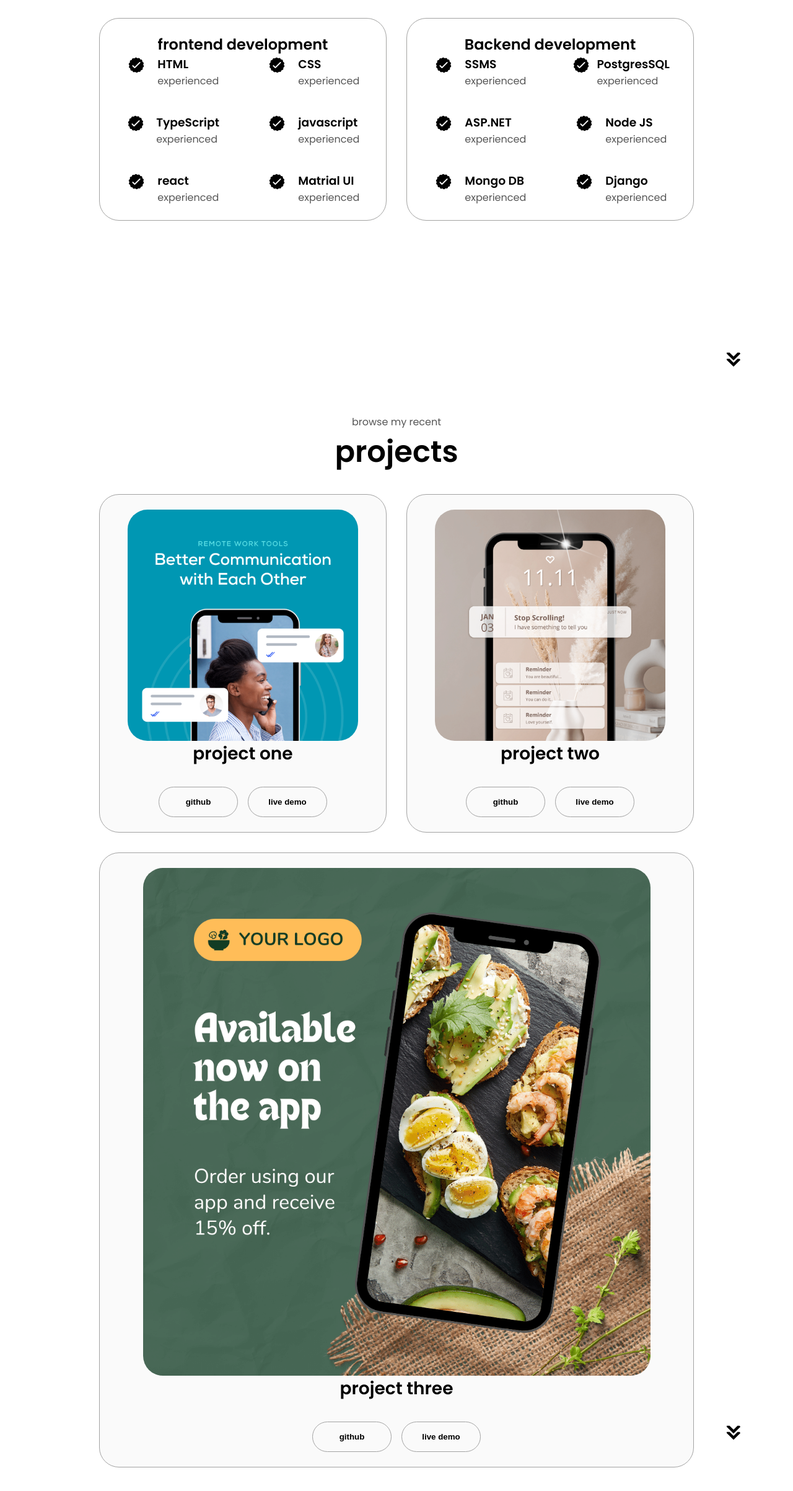
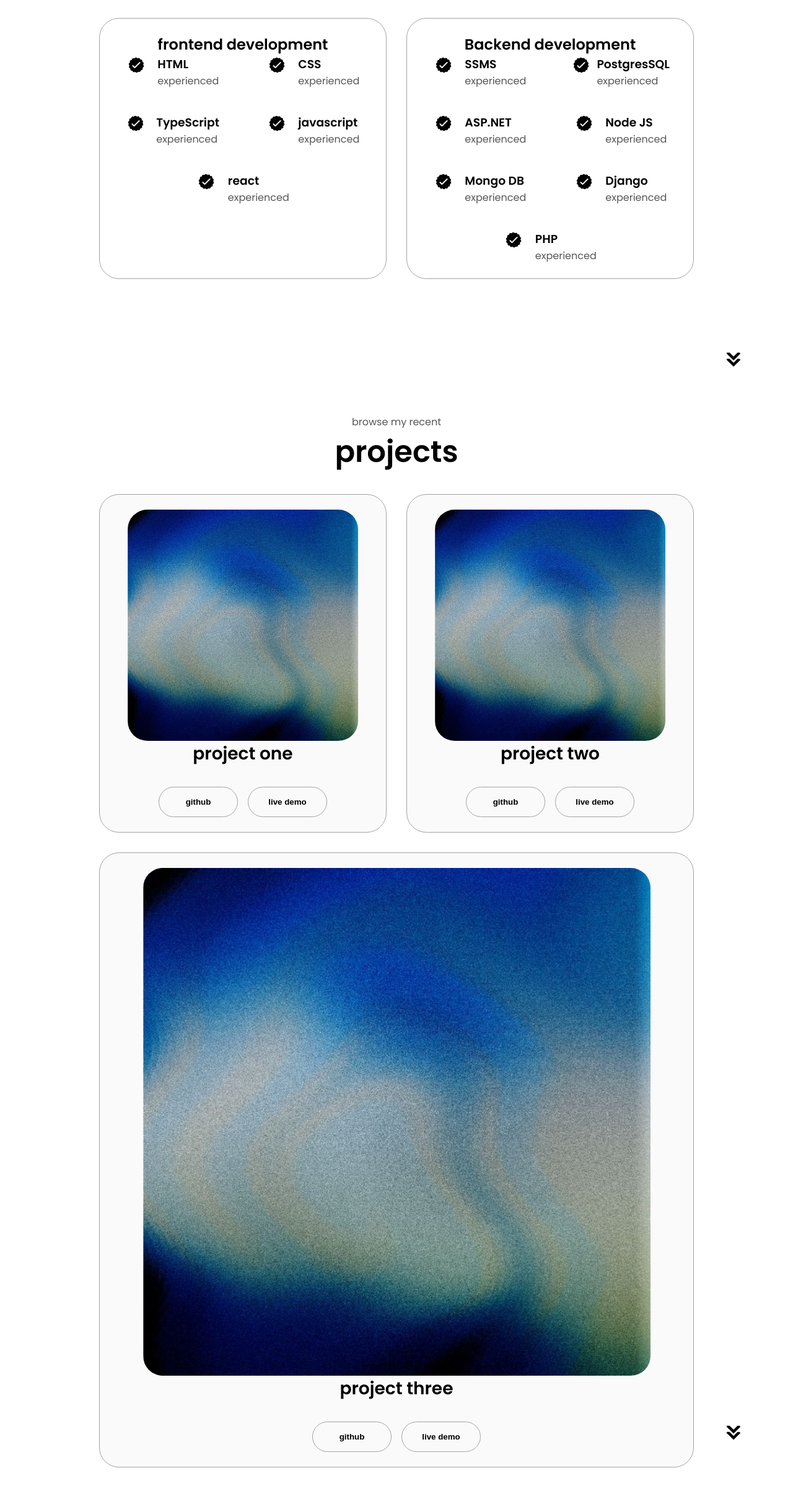
Before and after one commit to AlmtyGlob/portfolio-1, a plain HTML site: page index.html in a window 1280 px wide. Shown: the part 1796-4201 px from the top of the page at 62% size. Drawn offline with Linux system fonts and the light colour scheme.

Commit message:
updated
updated cv
updated photos

```diff
--- a/index.html
+++ b/index.html
@@ -46,7 +46,7 @@
 
         <div class="btn-container">
           <button class="btn btn-color-2"
-           onclick="window.open('./assets/Harrington_Mbangu_Full_CV (2) (1).pdf')"
+           onclick="window.open('./assets/Harrington_Mbangu_Full_CV.pdf')"
            >
            Download CV
 
@@ -169,16 +169,7 @@
                             </div>
 
                         </article>
-                        <article>
-                            <img src="./assets/checkmark.png" alt="experience
-                             icon" class="icon"
-                            />
-                            <div>
-                                <h3>Matrial UI</h3>
-                                <p>experienced</p>
-                            </div>
 
-                        </article>
 
                     </div>
                 </div>
@@ -246,6 +237,16 @@
                             </div>
 
                         </article>
+                        <article>
+                            <img src="./assets/checkmark.png" alt="experience
+                             icon" class="icon"
+                            />
+                            <div>
+                                <h3>PHP</h3>
+                                <p>experienced</p>
+                            </div>
+
+                        </article>
                     </div>
                 </div>
             </div>
@@ -259,7 +260,7 @@
             <div class="about-containers">
                 <div class="details-container color-container">
                     <div class="article-container">
-                        <img src="./assets/project-1.png"
+                        <img src="./assets/1080x1080.jpg"
                         alt="Project 1"
                         class="project-img"
                         />
@@ -269,14 +270,14 @@
                         <button class="btn btn-color-2 project-btn" onclick="location.href='https://github.com/AlmtyGlob'">
                             github
                         </button>
-                        <button class="btn btn-color-2 project-btn" onclick="location.href='https://github.com/AlmtyGlob'">
+                        <button class="btn btn-color-2 project-btn" onclick="location.href='https://mahlangu.gt.tc/index.php'">
                             live demo
                         </button>
                     </div>
                 </div>
                 <div class="details-container color-container">
                     <div class="article-container">
-                        <img src="./assets/project-2.png"
+                        <img src="./assets/1080x1080.jpg"
                         alt="Project 2"
                         class="project-img"
                         />
@@ -293,7 +294,7 @@
                 </div>
                 <div class="details-container color-container">
                     <div class="article-container">
-                        <img src="./assets/project-3.png"
+                        <img src="./assets/1080x1080.jpg"
                         alt="Project 3"
                         class="project-img"
                         />
```
Also changed, not shown: assets/1080x1080.jpg (added), 2 other files.
